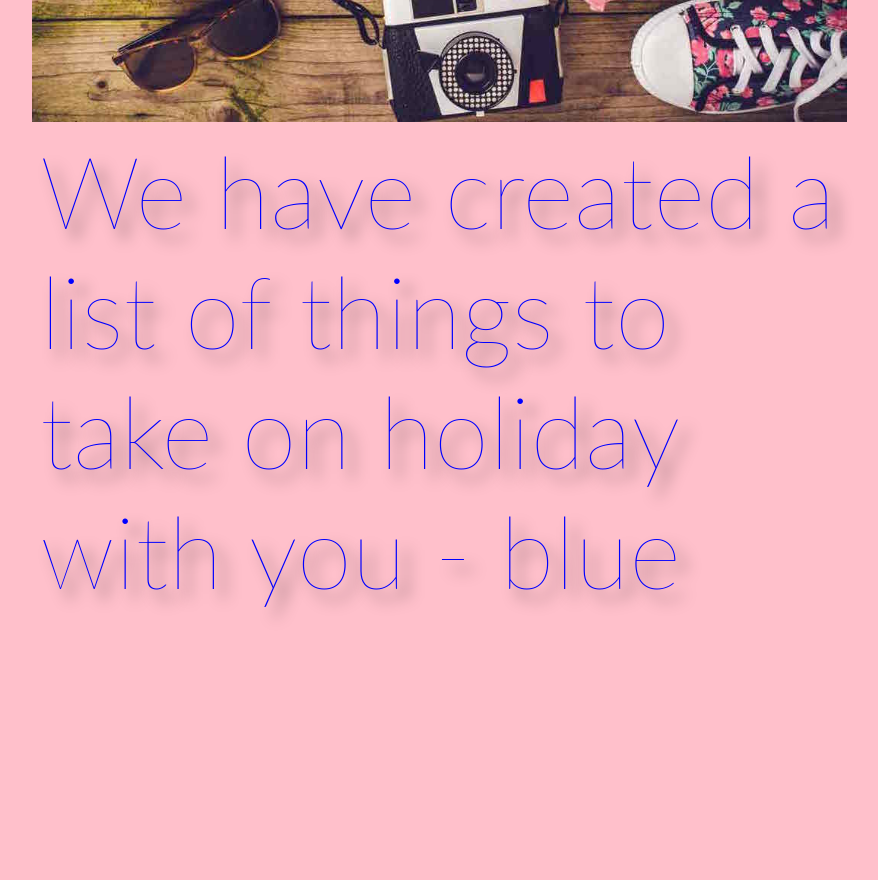
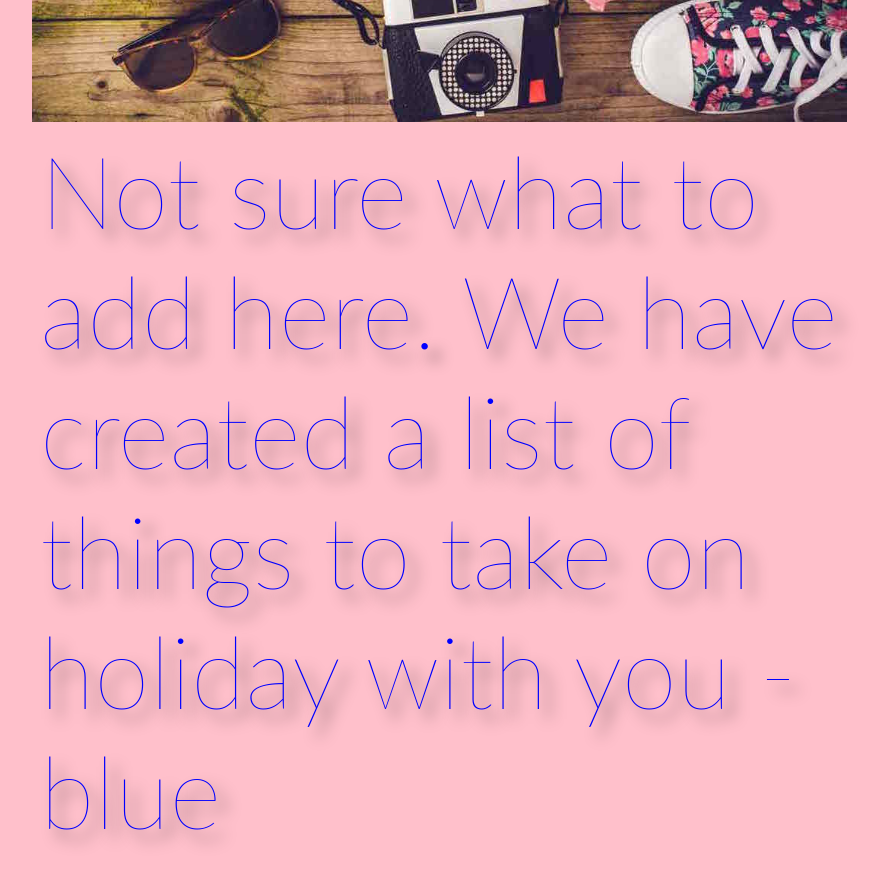
Before and after one commit to Shants66/Weekend-Escapes, a plain HTML site: page In My Suitcase.html in a window 1280 px wide. Shown: the part 540-1420 px from the top of the page, without its empty margins (163-1041 px from the left). Before the commit the page ends 1203 px from the top, so only its background shows below. Drawn offline with Linux system fonts and the light colour scheme.

Commit message:
added text - in my suitcase

```diff
--- a/In My Suitcase.html
+++ b/In My Suitcase.html
@@ -18,7 +18,7 @@
 
     <div class="pageimage">
       <img src="./Images/Packing.jpg" alt="packing">
-      <div id="textpart">We have created a list of things to take on holiday with you - blue</div>
+      <div id="textpart">Not sure what to add here. We have created a list of things to take on holiday with you - blue</div>
 
       </div>
     </div>
```
